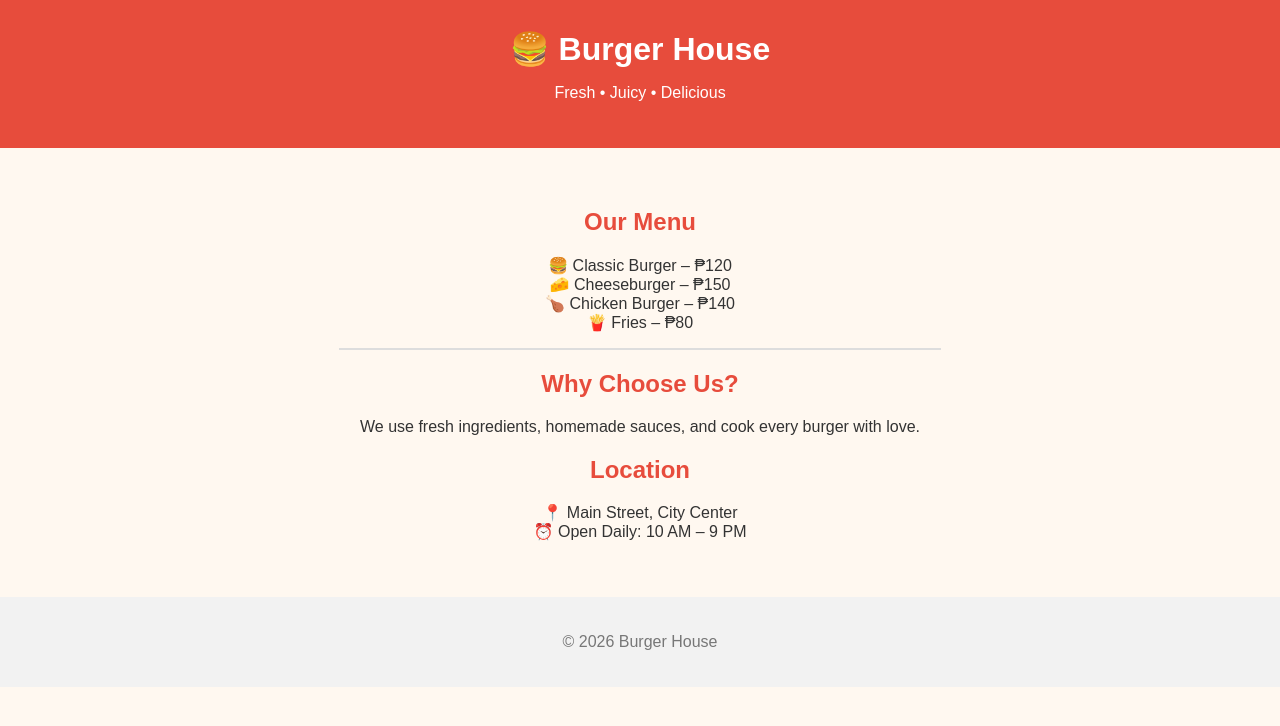
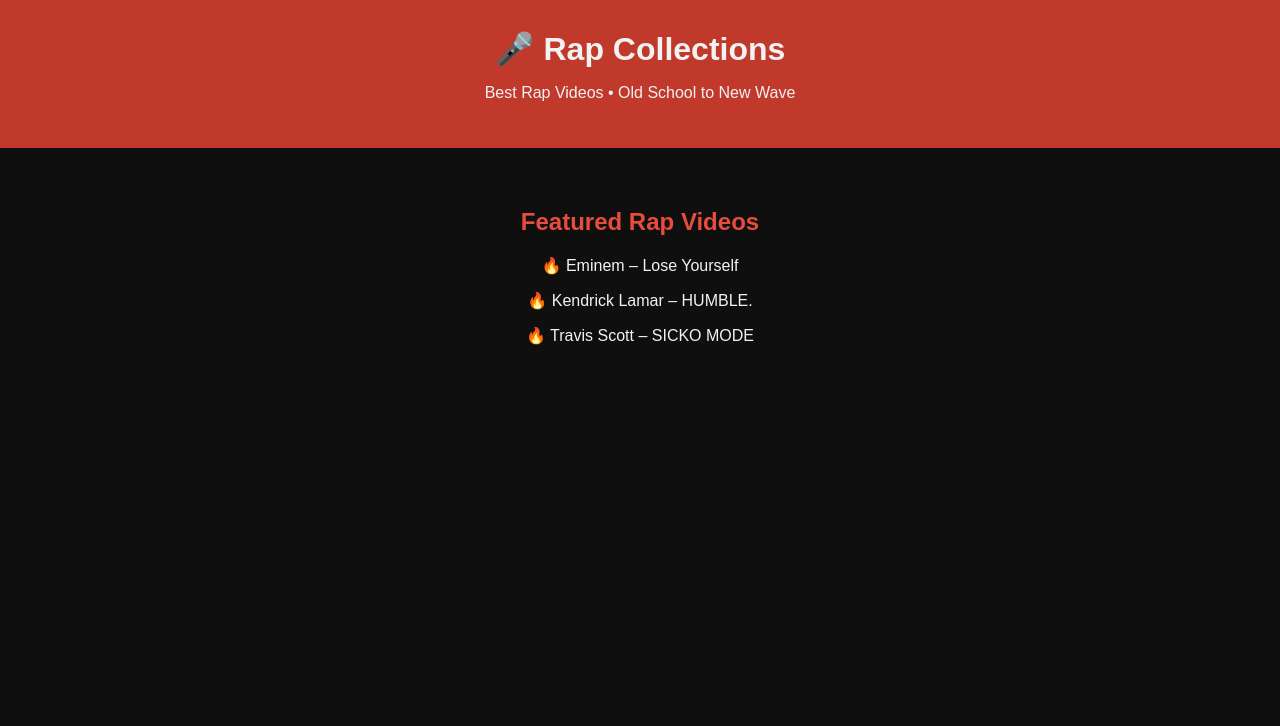
Before and after one commit to taehyuntxt39-cyber/web-demo, a plain HTML site: page index.html in a window 1280 px wide. Drawn offline with Linux system fonts and the light colour scheme.

Commit message:
Update index.html

```diff
--- a/index.html
+++ b/index.html
@@ -2,48 +2,23 @@
 <html lang="en">
 <head>
   <meta charset="UTF-8">
-  <title>Burger House</title>
+  <title>Rap Collections</title>
 </head>
 
-<body style="margin:0; font-family:Arial; background-color:#fff8f0; color:#333;">
+<body style="margin:0; font-family:Arial; background-color:#0f0f0f; color:#f2f2f2;">
 
   <!-- HEADER -->
-  <div style="background-color:#e74c3c; padding:30px; text-align:center; color:white;">
-    <h1 style="margin:0;">🍔 Burger House</h1>
-    <p>Fresh • Juicy • Delicious</p>
+  <div style="background-color:#c0392b; padding:30px; text-align:center;">
+    <h1 style="margin:0;">🎤 Rap Collections</h1>
+    <p>Best Rap Videos • Old School to New Wave</p>
   </div>
 
   <!-- MAIN CONTENT -->
   <div style="padding:40px; text-align:center;">
 
-    <h2 style="color:#e74c3c;">Our Menu</h2>
-    <p>
-      🍔 Classic Burger – ₱120 <br>
-      🧀 Cheeseburger – ₱150 <br>
-      🍗 Chicken Burger – ₱140 <br>
-      🍟 Fries – ₱80
-    </p>
+    <h2 style="color:#e74c3c;">Featured Rap Videos</h2>
 
-    <hr style="width:50%; border:1px solid #ddd;">
-
-    <h2 style="color:#e74c3c;">Why Choose Us?</h2>
-    <p>
-      We use fresh ingredients, homemade sauces,
-      and cook every burger with love.
-    </p>
-
-    <h2 style="color:#e74c3c;">Location</h2>
-    <p>
-      📍 Main Street, City Center <br>
-      ⏰ Open Daily: 10 AM – 9 PM
-    </p>
-
-  </div>
-
-  <!-- FOOTER -->
-  <div style="background-color:#f2f2f2; padding:20px; text-align:center;">
-    <p style="color:#777;">© 2026 Burger House</p>
-  </div>
-
-</body>
-</html>
+    <div style="margin-top:20px;">
+      <p>🔥 Eminem – Lose Yourself</p>
+      <p>🔥 Kendrick Lamar – HUMBLE.</p>
+      <p>🔥 Travis Scott – SICKO MODE
```
